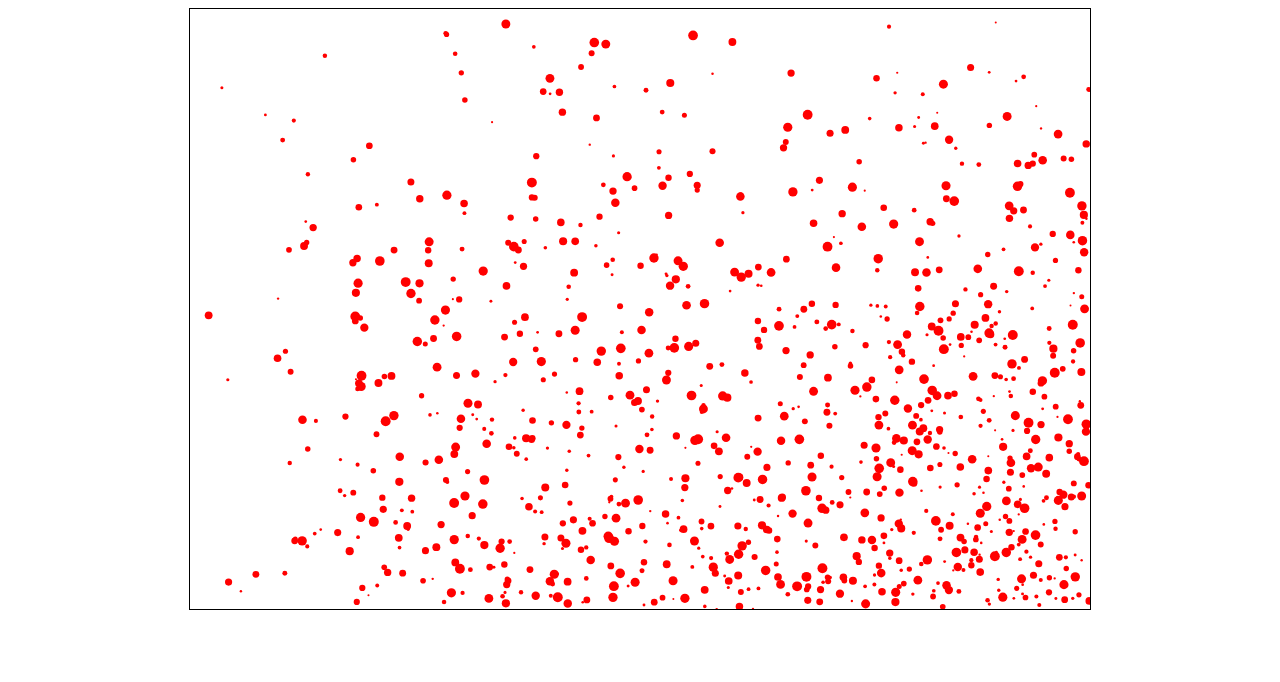
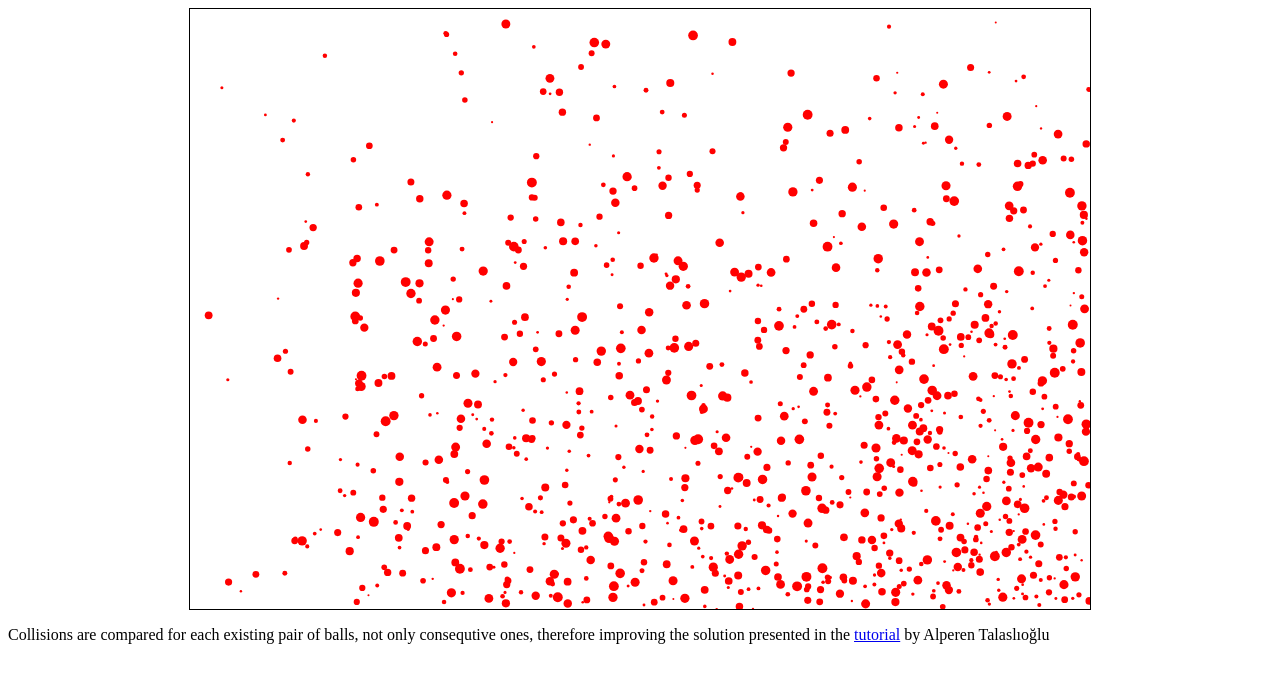
Before and after one commit to ivanturianytsia/canvas-physics, a plain HTML site: page index.html in a window 1280 px wide. Drawn offline with Linux system fonts and the light colour scheme.

Commit message:
improved

```diff
--- a/index.html
+++ b/index.html
@@ -19,6 +19,8 @@
 
     </canvas>
 
+    <p>Collisions are compared for each existing pair of balls, not only consequtive ones, therefore improving the solution presented in the <a href="https://www.udemy.com/html5-canvas-ultimate-guide/learn/v4/overview">tutorial</a> by Alperen Talaslıoğlu</p>
+
     <script src="ball.js"></script>
     <script src="canvas-script.js"></script>
   </body>
```
